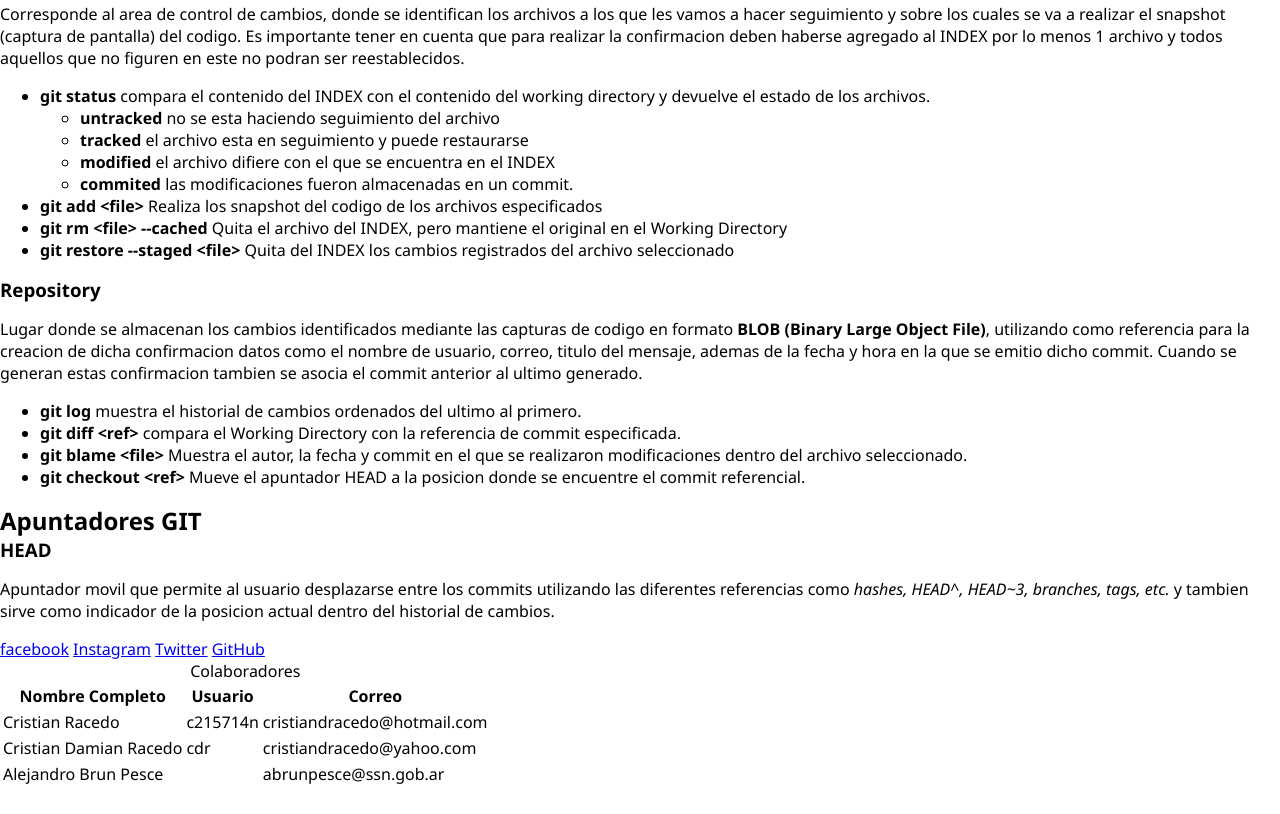
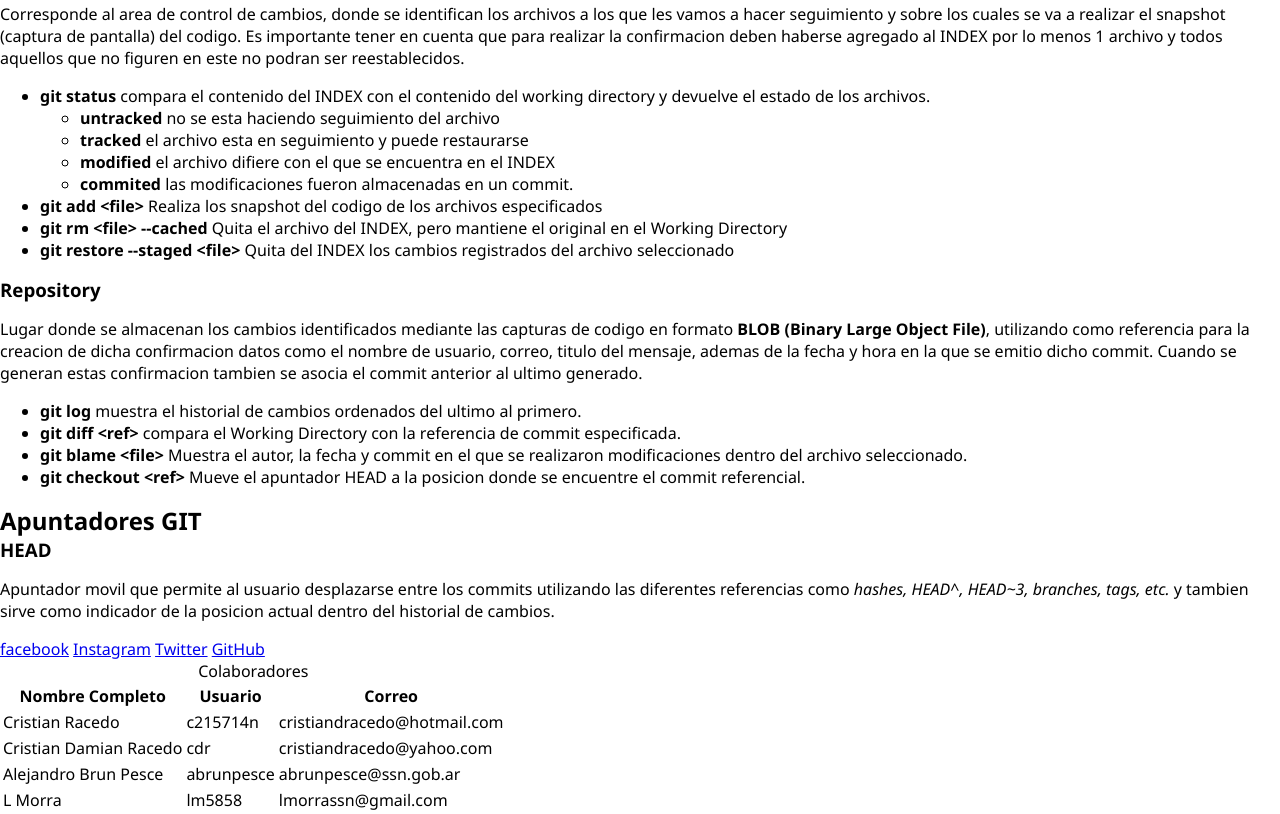
Before and after one commit to gmedvedeff/git-jv-10, a plain HTML site: page index.html in a window 1280 px wide. Shown: the part 433-1247 px from the top of the page. Before the commit the page ends 1221 px from the top, so only its background shows below. Drawn offline with Linux system fonts and the light colour scheme.

Commit message:
Colaborador: Lmorra

```diff
--- a/index.html
+++ b/index.html
@@ -125,8 +125,13 @@
                 </tr>
                 <tr>
                     <td>Alejandro Brun Pesce</td>
-                    <td></td>
+                    <td>abrunpesce</td>
                     <td>abrunpesce@ssn.gob.ar</td>
+                </tr>
+                <tr>
+                    <td>L Morra</td>
+                    <td>lm5858</td>
+                    <td>lmorrassn@gmail.com</td>
                 </tr>
                 <!--Ingrese sus datos-->
             </tbody>
```
